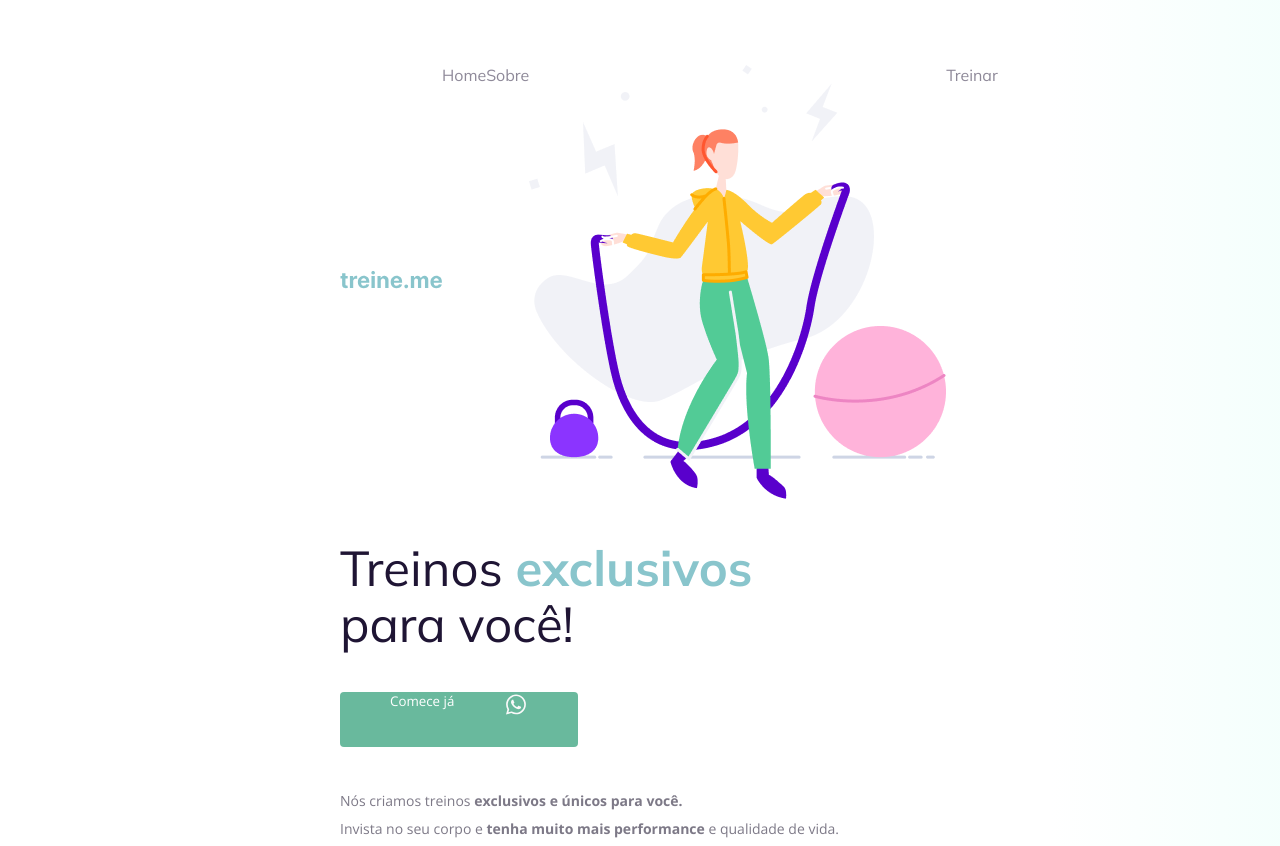
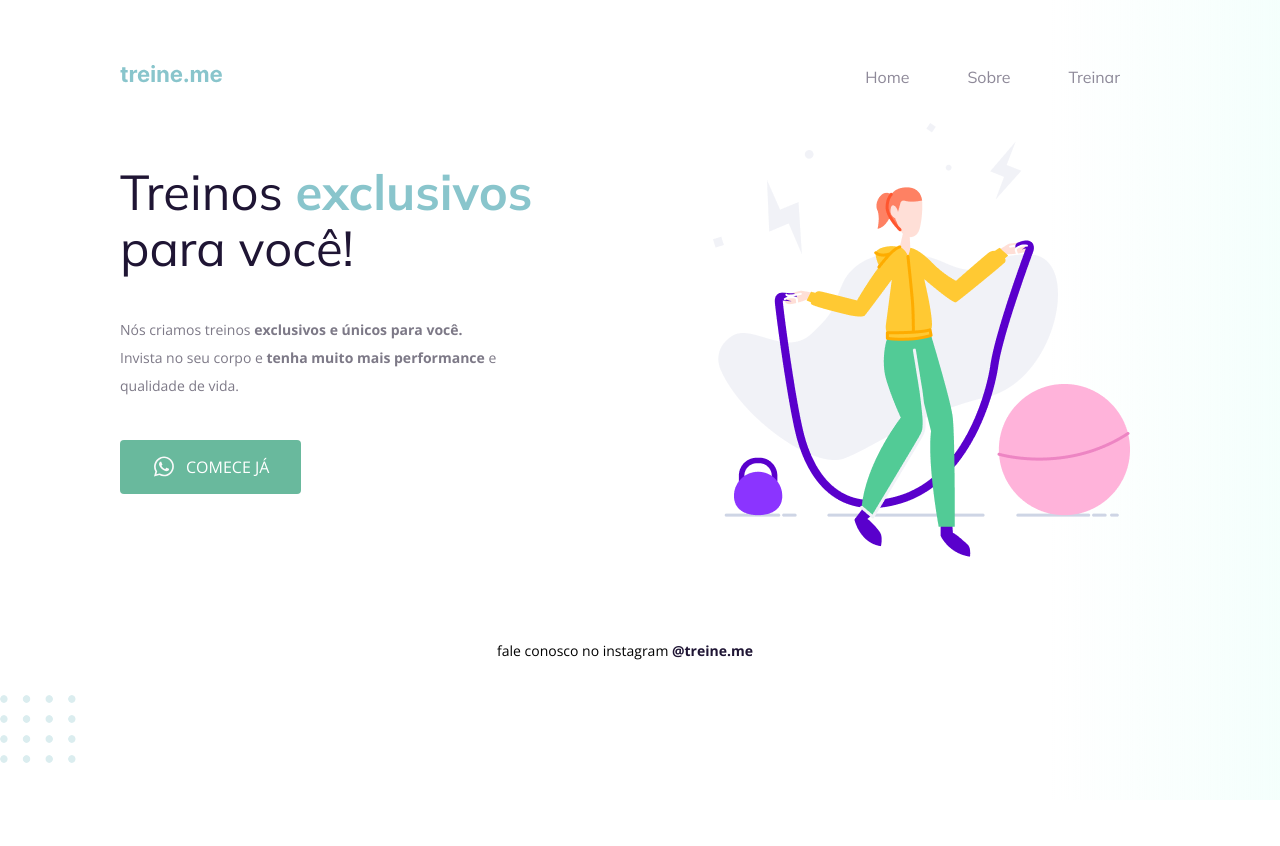
Before and after one commit to christiandoramo/Rocketseat-Explorer, a plain HTML site: page Stage 02 - Introducao ao HTML e CSS/Conhecendo novos conceitos de HTML e CSS/Corrigindo Bugs 02/index.html in a window 1280 px wide. Shown: the top 846 px of the page. After the commit the page ends 800 px from the top, so only its background shows below. Drawn offline with nearby package versions, Linux system fonts and the light colour scheme.

Commit message:
corrigindo bugs 02

```diff
--- a/Stage 02 - Introducao ao HTML e CSS/Conhecendo novos conceitos de HTML e CSS/Corrigindo Bugs 02/index.html
+++ b/Stage 02 - Introducao ao HTML e CSS/Conhecendo novos conceitos de HTML e CSS/Corrigindo Bugs 02/index.html
@@ -1,18 +1,21 @@
 <!DOCTYPE html>
 <html lang="pt-br">
+
 <head>
   <link rel="preconnect" href="https://fonts.googleapis.com">
   <link rel="preconnect" href="https://fonts.gstatic.com" crossorigin>
 
   <meta charset="UTF-8" />
   <meta name="viewport" content="width=device-width, initial-scale=1.0" />
-    <title>Treine me</title>
+  <title>Desafio 3 -Treine me</title>
 
-    <link href="https://fonts.googleapis.com/css2?family=Mulish:wght@400;700&family=Open+Sans:wght@400;700&display=swap" rel="stylesheet">
+  <link href="https://fonts.googleapis.com/css2?family=Mulish:wght@400;700&family=Open+Sans:wght@400;700&display=swap"
+    rel="stylesheet">
 
   <link rel="stylesheet" href="style.css">
 
 </head>
+
 <body>
   <div class="page">
     <nav>
@@ -22,25 +25,26 @@
       <ul>
         <li><a href="#">Home</a></li>
         <li><a href="#">Sobre</a></li>
-            <img src="images/img.png" alt="Desenho de uma mulher pulando corta numa academia.">
         <li><a href="#">Treinar</a></li>
       </ul>
     </nav>
 
     <main>
       <section>
+        <div>
           <h1>Treinos <span>exclusivos</span> para você!</h1>
-            <button>
-              Comece já
-              <img src="images/whats.svg" alt="Ícone do whatsapp">
-
-            </button>
-
           <p>
             Nós criamos treinos <strong>exclusivos e únicos para você.</strong></br>
-              Invista no seu corpo e <strong>tenha muito mais performance</strong> e qualidade de vida.
+            Invista no seu corpo e <strong>tenha muito mais performance</strong> e<br> qualidade de vida.
           </p>
-
+          <button>
+            <img src="images/whats.svg" alt="Ícone do whatsapp">
+            COMECE JÁ
+          </button>
+        </div>
+        <div>
+          <img src="images/img.png" alt="Desenho de uma mulher pulando corta numa academia.">
+        </div>
       </section>
 
     </main>
@@ -53,4 +57,5 @@
   <img id="balls" src="images/balls.svg" alt="Bolinhas decorativas verdes no canto inferior direito da página.">
 
 </body>
+
 </html>
--- a/Stage 02 - Introducao ao HTML e CSS/Conhecendo novos conceitos de HTML e CSS/Corrigindo Bugs 02/style.css
+++ b/Stage 02 - Introducao ao HTML e CSS/Conhecendo novos conceitos de HTML e CSS/Corrigindo Bugs 02/style.css
@@ -5,21 +5,27 @@ body {
 
   background: linear-gradient(90deg, rgb(227, 255, 248, 0) 82.08%, rgb(227, 255, 248, 0.38) 100%);
 
-    min-height: 100vh;
 }
 
 .page {
-    width: 600px;
-    margin: 0 auto;
+  max-width: 1280px;
+  max-height: 720px;
+  margin: 0;
   padding-top: 65px;
+  display: flex;
+  flex-direction: column;
+  justify-content: space-between;
+  margin-right: 150px;
+  margin-left: 120px;
+  margin-bottom: 30px;
+
 }
 
 nav {
   display: flex;
-    justify-content: start;
   align-items: center;
-
-    margin-bottom: 15px;
+  justify-content: space-between;
+  margin-bottom: 35px;
 }
 
 ul {
@@ -27,12 +33,18 @@ body {
   list-style: none;
   margin: 0;
   padding: 0;
+  margin-left: auto;
+  align-items: center;
+  justify-content: space-evenly;
+  gap: 48px;
 }
 
 a {
   color: #1f1534;
   text-decoration: none;
 }
+
+
 
 ul li a {
   opacity: 0.5;
@@ -46,6 +58,10 @@ body {
 h1,
 ul {
   font-family: "Mulish", sans-serif;
+}
+
+ul:last-of-type li {
+  margin-right: 10px;
 }
 
 h1 {
@@ -71,21 +87,44 @@ body {
   margin: 40px 0;
 }
 
+
+section>div:nth-child(2) {
+  margin: 0;
+  margin-left: auto;
+  display: flex;
+  justify-content: center;
+  align-items: center;
+
+}
+
+section {
+  display: flex;
+  margin: 0;
+  margin-bottom: 80px;
+}
+
 button {
   color: white;
   font-family: "Open Sans", sans-serif;
 
   background: #69B99D;
   border: 0;
-    padding: 0 50px 30px;
+  padding: 14px 32px 15px;
 
   display: flex;
+  align-items: center;
   justify-content: space-around;
-    gap: 50px;
+  gap: 10px;
 
   border-radius: 4px;
 
   cursor: pointer;
+
+  text-align: center;
+  font-size: 16px;
+  font-style: normal;
+  font-weight: 400;
+  line-height: normal;
 }
 
 button:hover {
@@ -97,8 +136,6 @@ body {
   line-height: 28px;
 
   text-align: center;
-
-    margin-top: 80px;
 }
 
 footer a {
```
Lines whose indentation alone changed are shown as unchanged.
